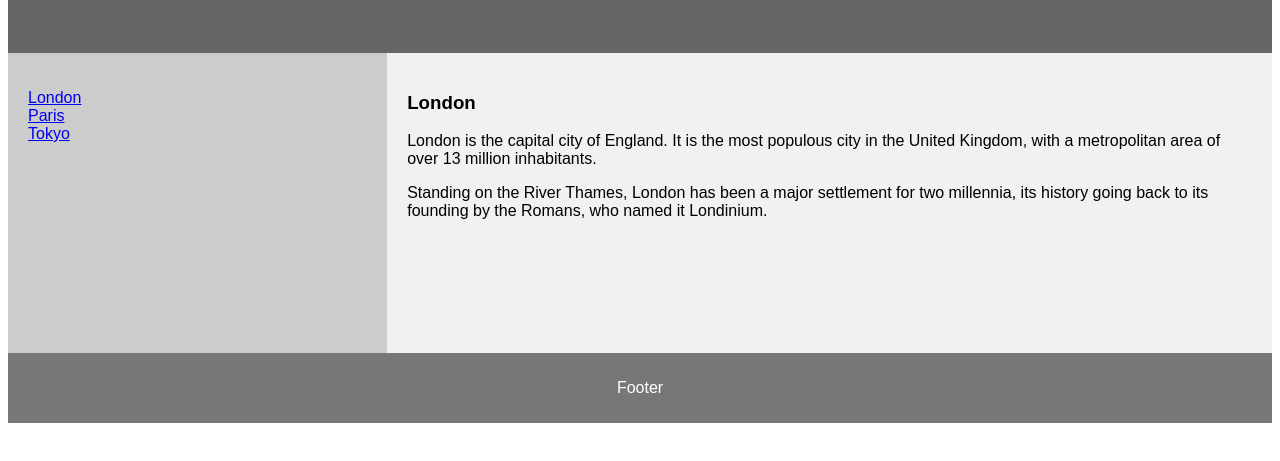
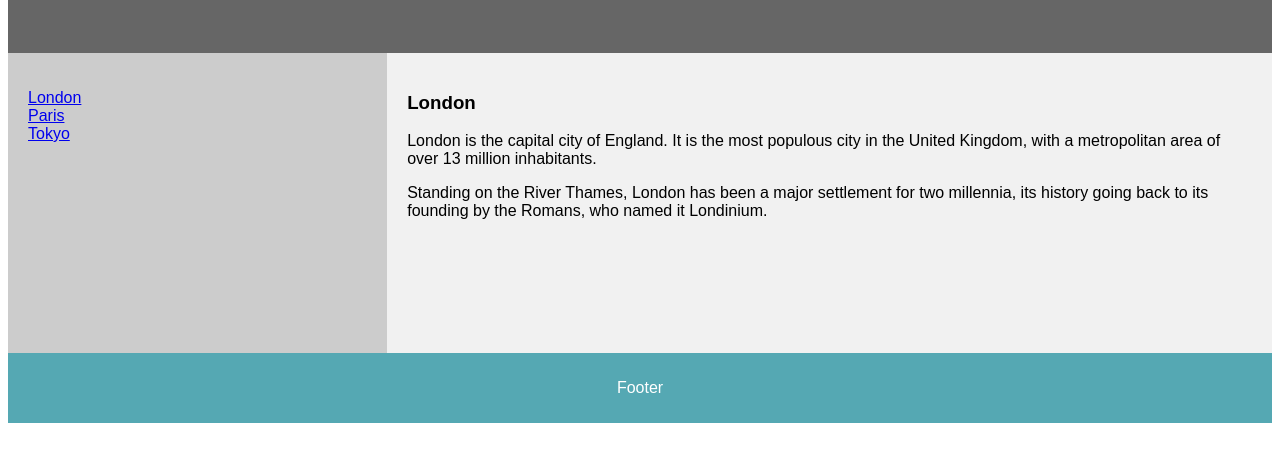
Before and after one commit to s311031-pixel/hello, a plain HTML site: page index.html in a window 1280 px wide. Shown: the part 291-752 px from the top of the page. Drawn offline with Linux system fonts and the light colour scheme.

Commit message:
Add files via upload

```diff
--- a/index.html
+++ b/index.html
@@ -1,7 +1,7 @@
 <!DOCTYPE html>
 <html lang="en">
 <head>
-<title>CSS Template</title>
+<title>蔡語婕的個人網頁</title>
 <meta charset="utf-8">
 <meta name="viewport" content="width=device-width, initial-scale=1">
 <style>
@@ -54,7 +54,7 @@ section::after {
 
 /* Style the footer */
 footer {
-  background-color: #777;
+  background-color: #55a8b3;
   padding: 10px;
   text-align: center;
   color: white;
```
